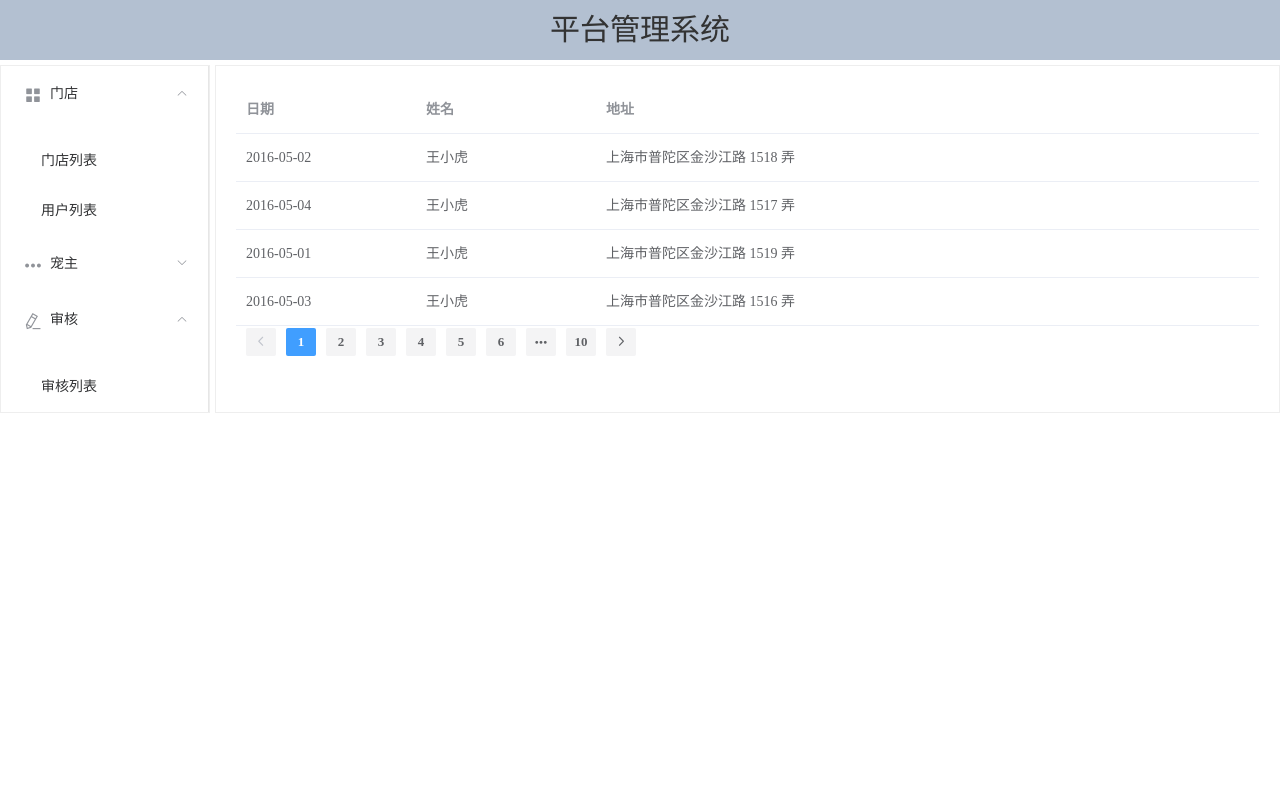
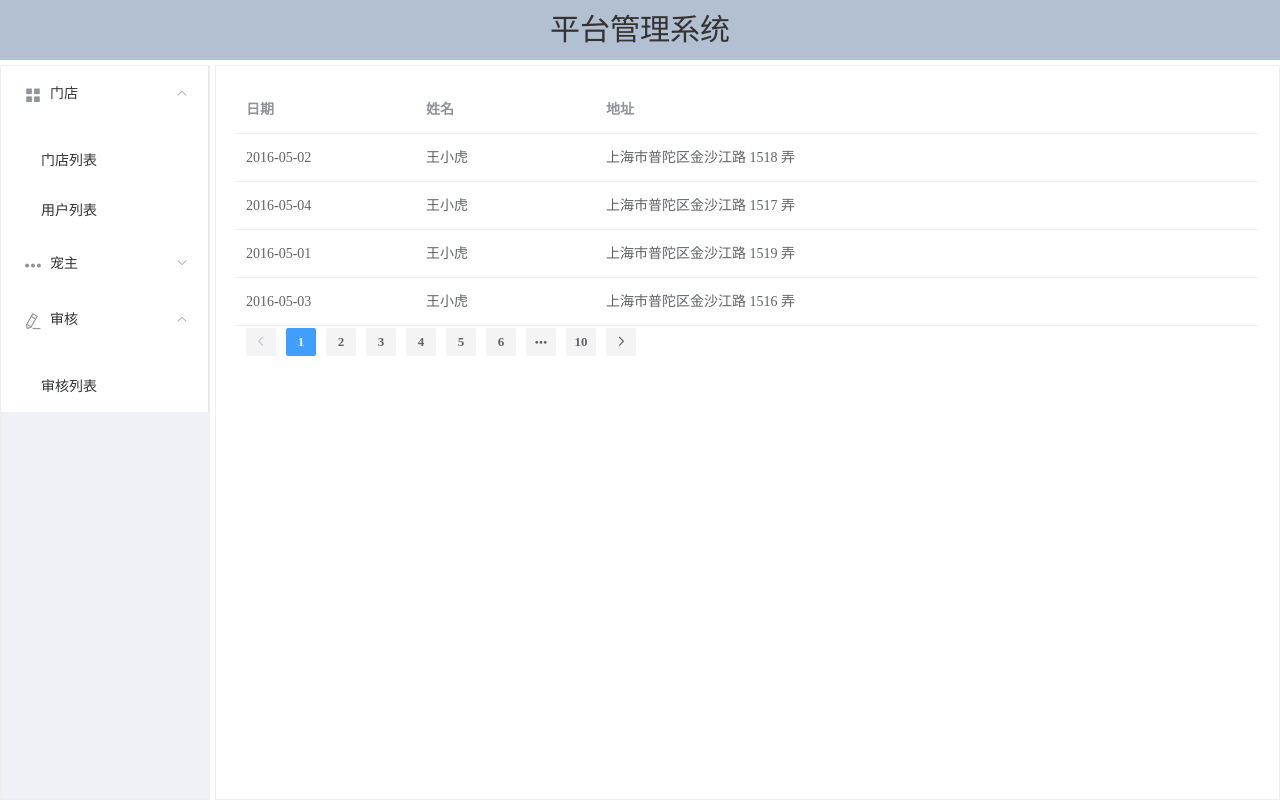
Before and after one commit to laizhiheng/aicongbang, a Vue app in the folder aicong-project/: page / in a window 1280 px wide. Built offline with nearby package versions, Linux system fonts and the light colour scheme.

Commit message:
高度调节

```diff
--- a/aicong-project/src/App.vue
+++ b/aicong-project/src/App.vue
@@ -12,5 +12,7 @@ export default {
 </script>
 
 <style>
-
+  html,body,#app{
+    height: 100%;
+  }
 </style>
--- a/aicong-project/src/components/platform.vue
+++ b/aicong-project/src/components/platform.vue
@@ -1,5 +1,5 @@
 <template>
-  <el-container>
+  <el-container style="height: 100%;">
     <el-header class="el-header">平台管理系统</el-header>
     <el-container style="height: 100%;">
       <el-aside width="210px" style="background-color: rgb(238, 241, 246); border: 1px solid #eee;">
```
